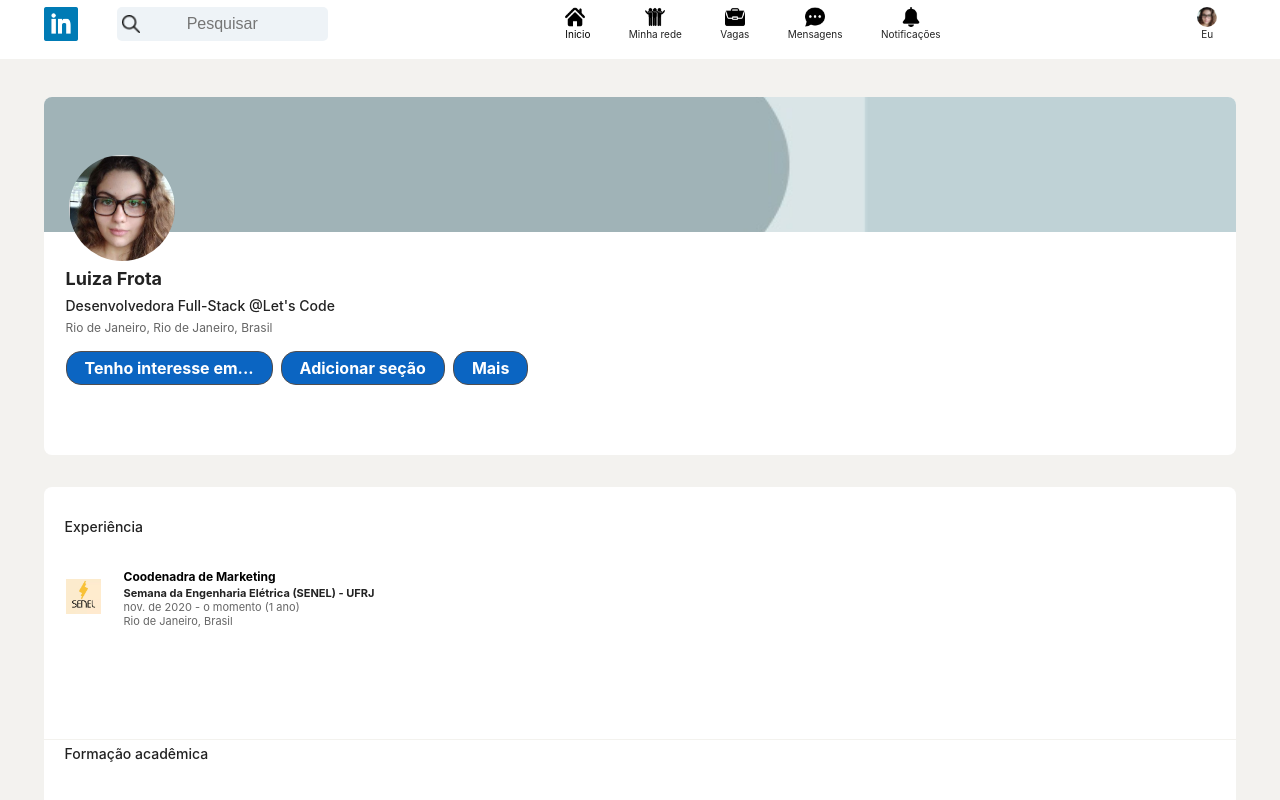
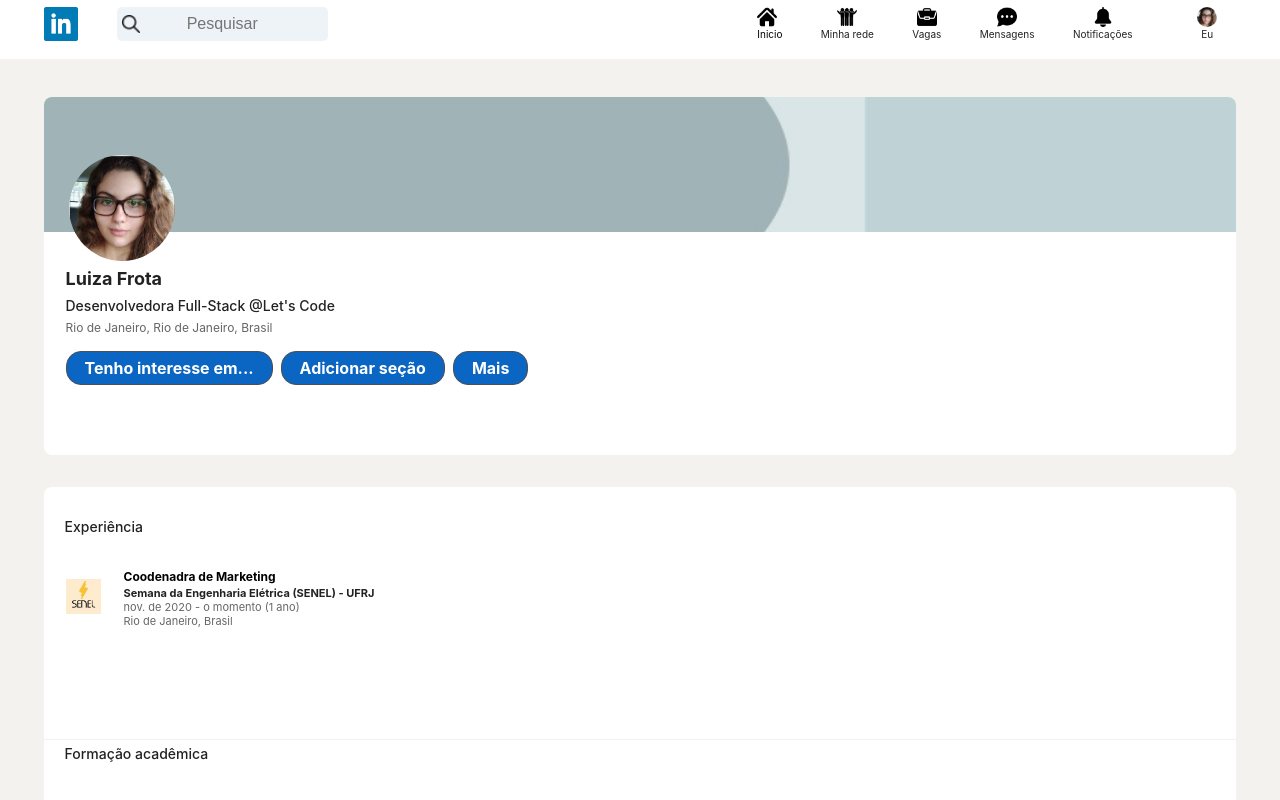
Before and after one commit to frotaluiza/P-gina-Linkedin, a plain HTML site: page index.html in a window 1280 px wide. Shown: the top 800 px of the page. Drawn offline with Linux system fonts and the light colour scheme.

Commit message:
Alteração na posição da nav-bar

```diff
--- a/style.css
+++ b/style.css
@@ -126,6 +126,8 @@
 }
 
 #opcoes{
+    position: relative;
+    left: 15vw;
     display:flex;
     align-items: center;
 
```
